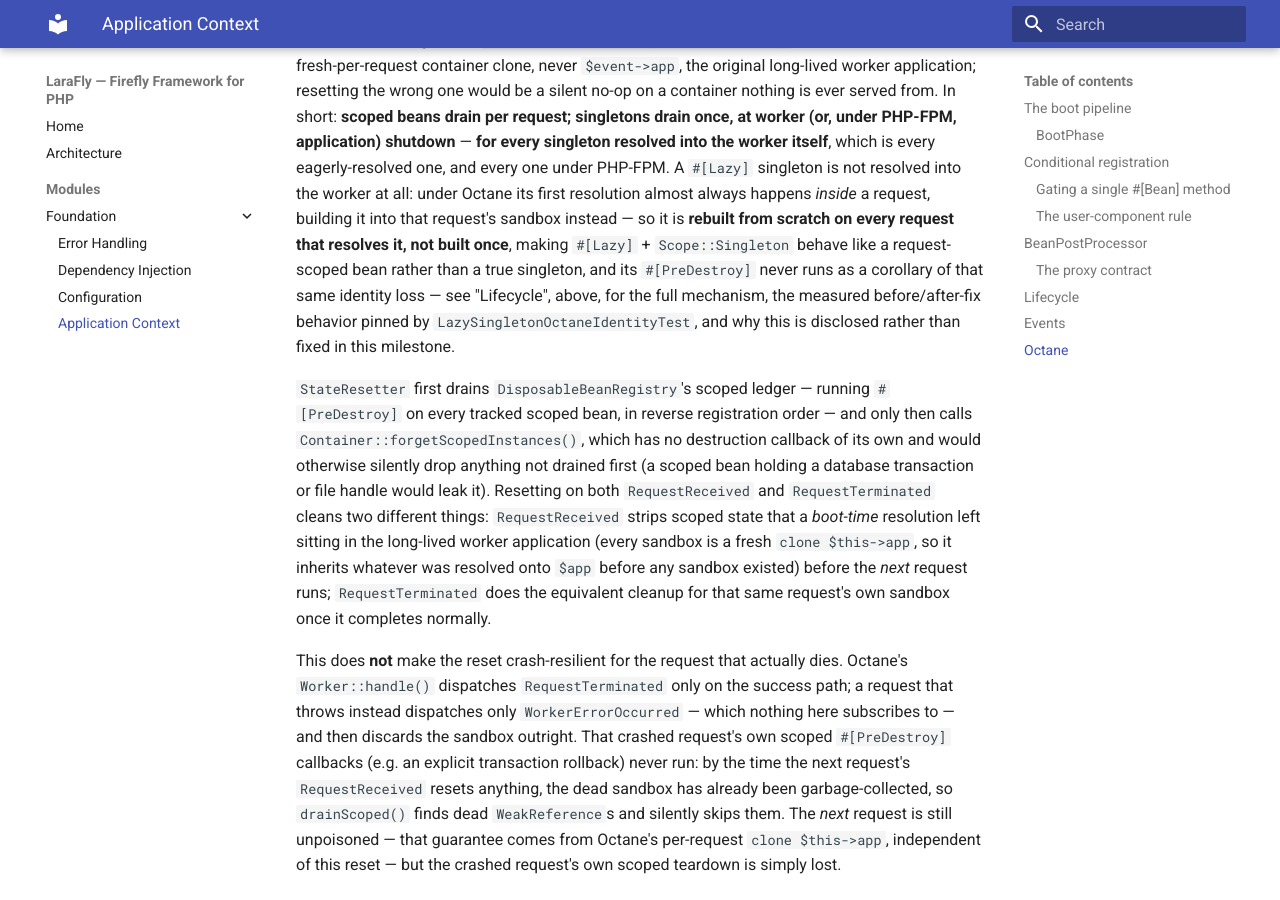
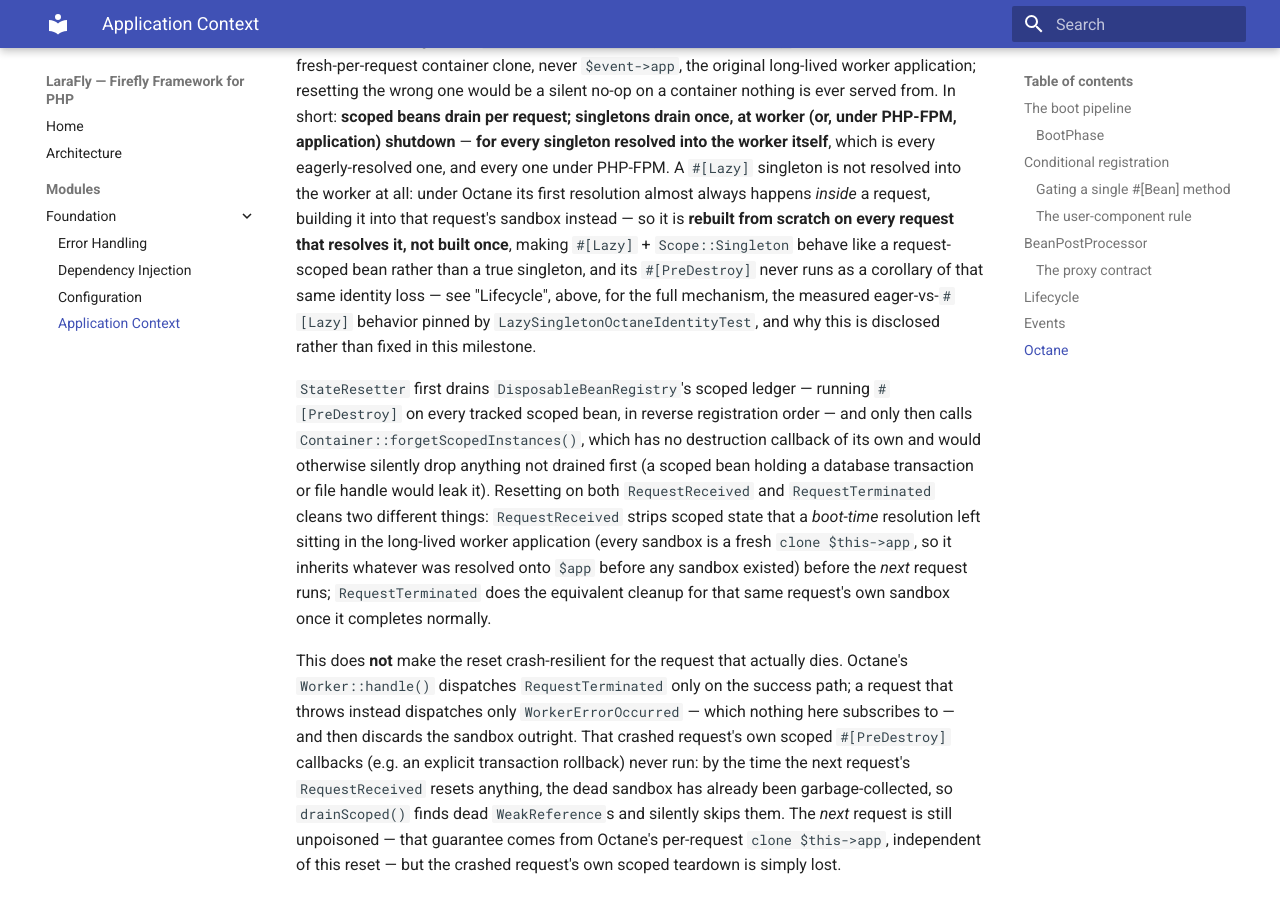
Before and after one commit to fireflyframework/fireflyframework-php, an MkDocs documentation site: the page built from docs/modules/context.md, in a window 1280 px wide and 900 px high, scrolled down 13585 px. Built offline with MkDocs 1.6.1 and Material for MkDocs 9.7.7, drawn with Linux system fonts in a browser that asks for light colours.

Commit message:
docs(context): fix a self-contradictory cross-reference to a nonexistent "before/after-fix" comparison (M4 review #7, Minor 2)
docs/modules/context.md's Octane section pointed readers at "the measured
before/after-fix behavior pinned by LazySingletonOctaneIdentityTest" — but
the #[Lazy]/Octane gap is disclosed, not fixed, as the very same sentence
goes on to say. There is no fix, so there is no before/after. What the test
actually pins is eager-vs-#[Lazy] construction behavior (1 vs 3), which is
what the cross-reference now says.

```diff
--- a/docs/modules/context.md
+++ b/docs/modules/context.md
@@ -560,8 +560,8 @@
 — so it is **rebuilt from scratch on every request that resolves it, not built once**, making
 `#[Lazy]` + `Scope::Singleton` behave like a request-scoped bean rather than a true singleton, and
 its `#[PreDestroy]` never runs as a corollary of that same identity loss — see "Lifecycle", above, for
-the full mechanism, the measured before/after-fix behavior pinned by
-`LazySingletonOctaneIdentityTest`, and why this is disclosed rather than fixed in this milestone.
+the full mechanism, the measured eager-vs-`#[Lazy]` behavior pinned by `LazySingletonOctaneIdentityTest`,
+and why this is disclosed rather than fixed in this milestone.
 
 `StateResetter` first drains `DisposableBeanRegistry`'s scoped ledger — running `#[PreDestroy]` on
 every tracked scoped bean, in reverse registration order — and only then calls
```
